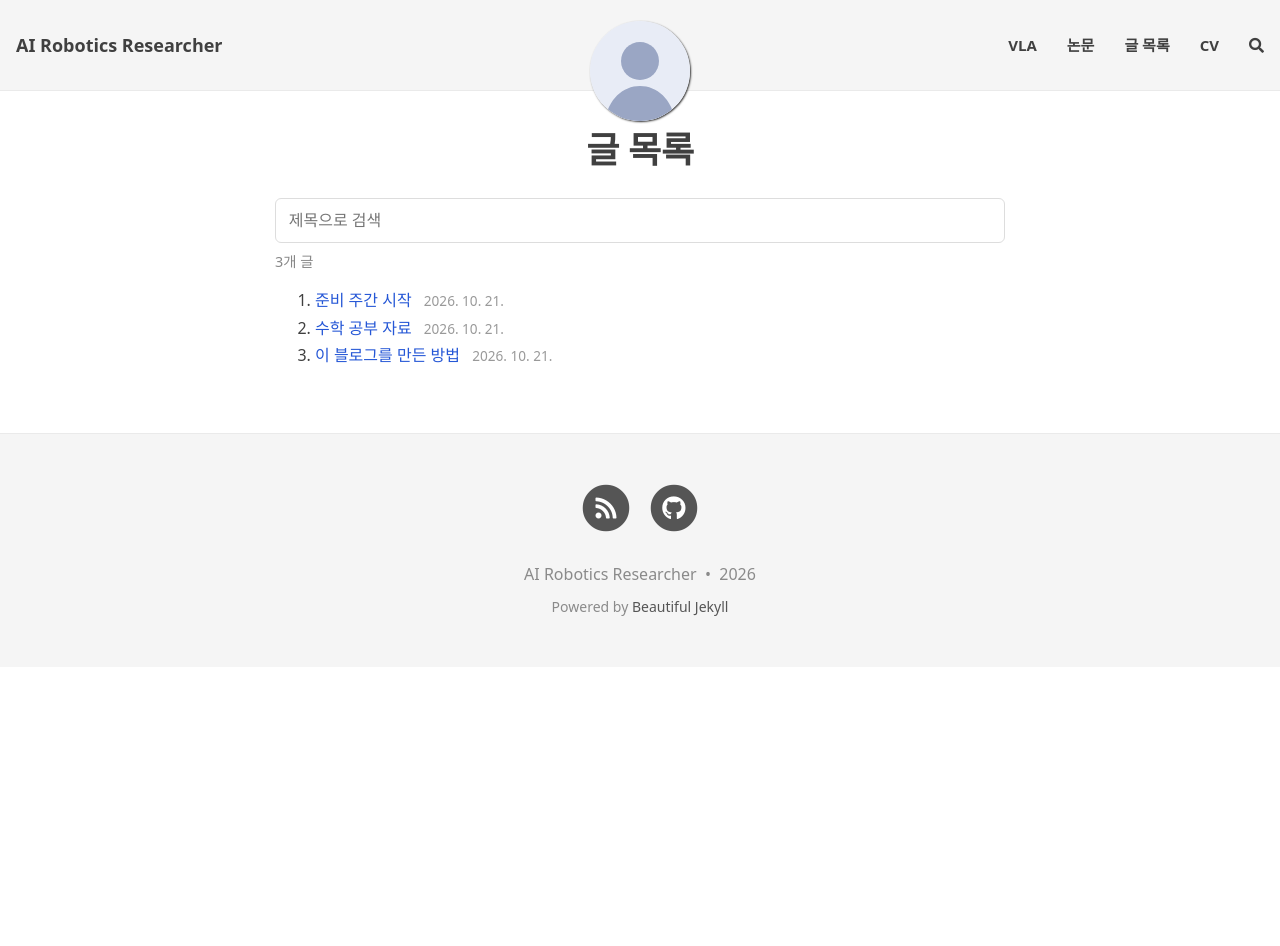
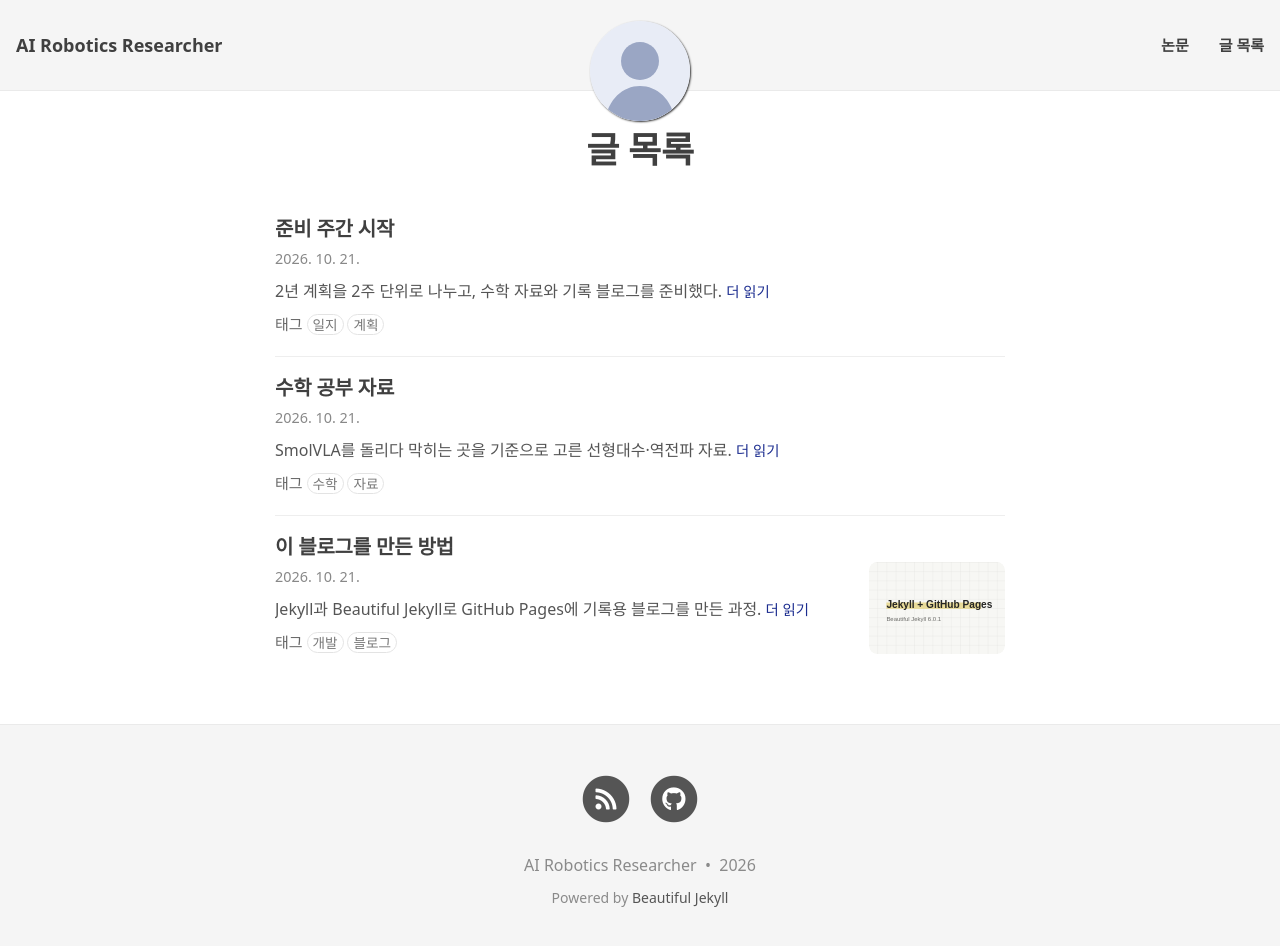
Before and after one commit to chanyee725/chanyee725, a Jekyll site: the page built from posts.html, in a window 1280 px wide and 958 px high. Shown: the top 946 px of the window. Built offline with Jekyll 4.4.1, drawn with Linux system fonts in a browser that asks for light colours; nearby versions of some CDN libraries; some web fonts are replaced; comment, search, counter and statistics services are not loaded.

Commit message:
feat: trim navbar to papers and posts, show posts as a blog feed
Remove VLA, CV and search from the navbar. The post list page now
uses the blog feed layout with excerpts, tags and thumbnails.

Co-Authored-By: Claude Opus 5.5 (1M context) <noreply@anthropic.com>

```diff
--- a/_config.yml
+++ b/_config.yml
@@ -8,10 +8,8 @@ url: "https://chanyee725.github.io"
 
 # 위쪽 메뉴. 시리즈는 태그 페이지의 해당 태그로 연결한다.
 navbar-links:
-  VLA: "tags#VLA"
   논문: "tags#논문"
   글 목록: "posts"
-  CV: "cv"
 
 # 프로필 사진 (지금은 데모 그림. 실제 사진으로 바꿀 때 이 파일만 교체)
 avatar: "/assets/img/avatar.svg"
@@ -32,7 +30,7 @@ share-links-active:
 excerpt_length: 60
 feed_show_excerpt: true
 feed_show_tags: true
-post_search: true
+post_search: false
 edit_page_button: false
 
 # 색: 흰 바탕, 흑연색 글자, 링크는 차분한 파랑 하나
--- a/assets/css/custom.css
+++ b/assets/css/custom.css
@@ -321,3 +321,48 @@ ul.pagination.blog-pager {
     flex-basis: auto;
   }
 }
+
+/* 글 목록(블로그): 제목·날짜·요약·태그, 썸네일은 오른쪽 작은 사각형 */
+.posts-list {
+  max-width: 750px;
+  margin: 0 auto;
+}
+.post-preview {
+  padding: 1.25rem 0;
+  border-bottom: 1px solid #eee;
+}
+.post-preview .post-title {
+  font-size: 1.25rem;
+  font-weight: 600;
+}
+.post-preview .post-meta {
+  font-size: 0.9rem;
+  font-style: normal;
+  color: #888;
+}
+.post-preview .post-entry {
+  color: #555;
+}
+.post-preview .post-image,
+.post-preview .post-image-small {
+  width: 8.5rem;
+  height: 5.75rem;
+  border-radius: 8px;
+  overflow: hidden;
+}
+.post-preview .post-image img,
+.post-preview .post-image-small img {
+  width: 100%;
+  height: 100%;
+  object-fit: cover;
+  border-radius: 8px;
+}
+.post-preview .post-image:hover {
+  filter: none;
+  transform: none;
+}
+.post-preview .post-read-more {
+  font-size: 0.9rem;
+  font-weight: 400;
+  color: #1b2c8f;
+}
--- a/posts.html
+++ b/posts.html
@@ -1,35 +1,4 @@
 ---
-layout: page
+layout: home
 title: 글 목록
 ---
-
-<div class="post-index">
-  <input type="search" id="post-filter" placeholder="제목으로 검색" aria-label="제목으로 검색">
-  <p class="post-count"><span id="post-shown">{{ site.posts.size }}</span>개 글</p>
-  <ol id="post-index-list">
-    {% for post in site.posts %}
-    <li data-title="{{ post.title | downcase | escape }}">
-      <a href="{{ post.url | relative_url }}">{{ post.title }}</a>
-      <time datetime="{{ post.date | date_to_xmlschema }}">{{ post.date | date: site.date_format }}</time>
-    </li>
-    {% endfor %}
-  </ol>
-</div>
-
-<script>
-  (function () {
-    var input = document.getElementById("post-filter")
-    var items = document.querySelectorAll("#post-index-list li")
-    var shown = document.getElementById("post-shown")
-    input.addEventListener("input", function () {
-      var q = input.value.trim().toLowerCase()
-      var n = 0
-      items.forEach(function (li) {
-        var hit = li.dataset.title.indexOf(q) !== -1
-        li.hidden = !hit
-        if (hit) n++
-      })
-      shown.textContent = n
-    })
-  })()
-</script>
```
